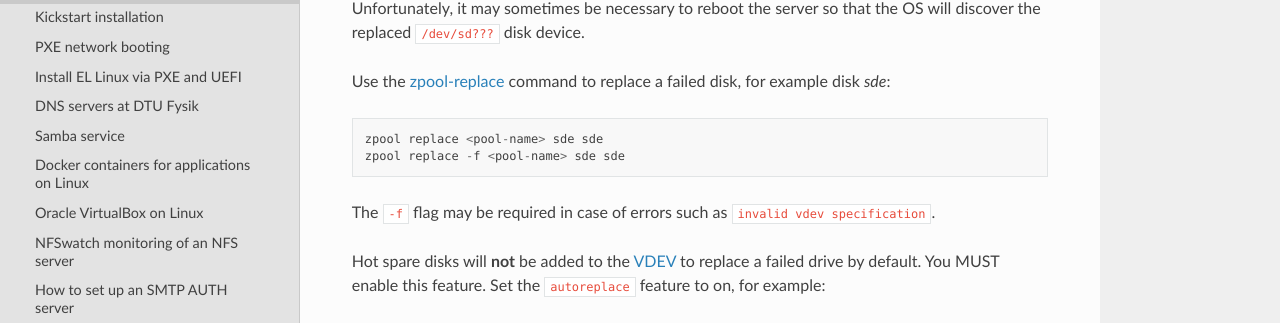
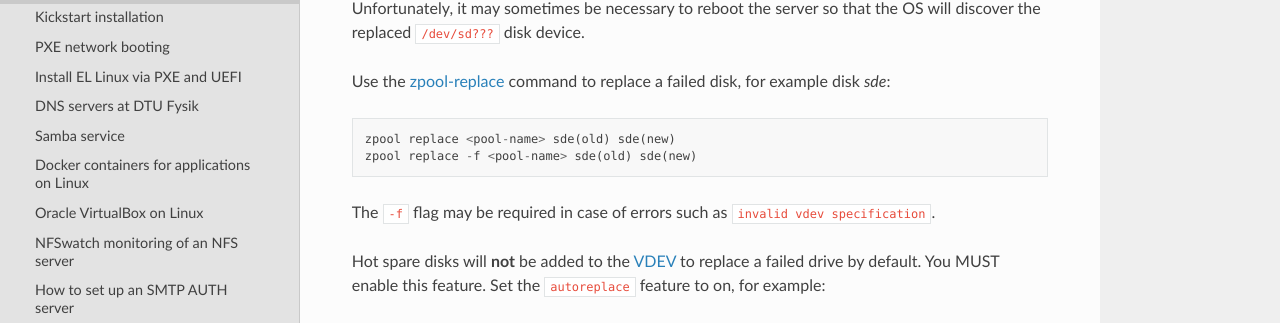
Before and after one commit to OleHolmNielsen/ITwiki, a Sphinx documentation site: the page built from docs/ZFS_filesystems.rst, in a window 1280 px wide and 900 px high, scrolled down 12908 px. Shown: the part 128-451 px from the top of the window. Built offline with Sphinx 7.4.7 and the Read the Docs theme 3.1.0, drawn with Linux system fonts in a browser that asks for light colours.

Commit message:
Minor edit

```diff
--- a/docs/ZFS_filesystems.rst
+++ b/docs/ZFS_filesystems.rst
@@ -585,8 +585,8 @@ Unfortunately, it may sometimes be necessary to reboot the server so that the OS
 
 Use the zpool-replace_ command to replace a failed disk, for example disk *sde*::
 
-  zpool replace <pool-name> sde sde
-  zpool replace -f <pool-name> sde sde
+  zpool replace <pool-name> sde(old) sde(new)
+  zpool replace -f <pool-name> sde(old) sde(new)
 
 The ``-f`` flag may be required in case of errors such as ``invalid vdev specification``.
 
```
